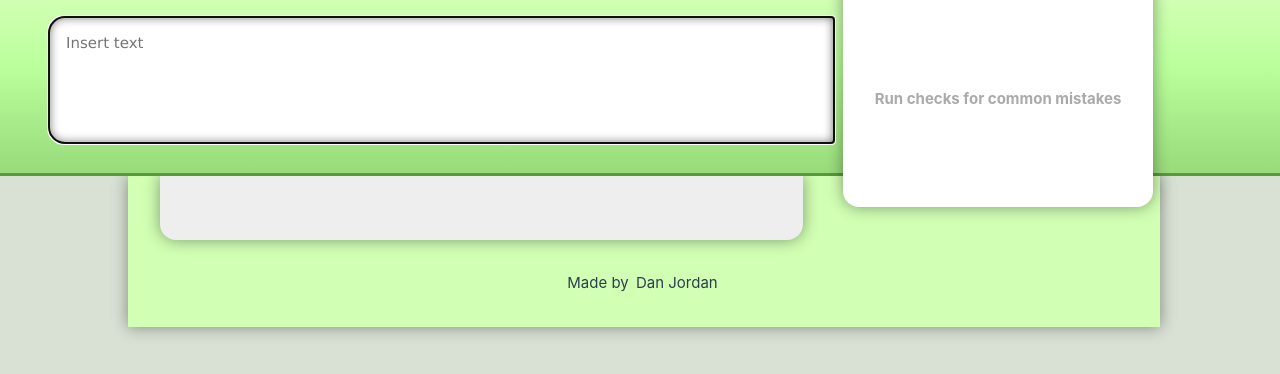
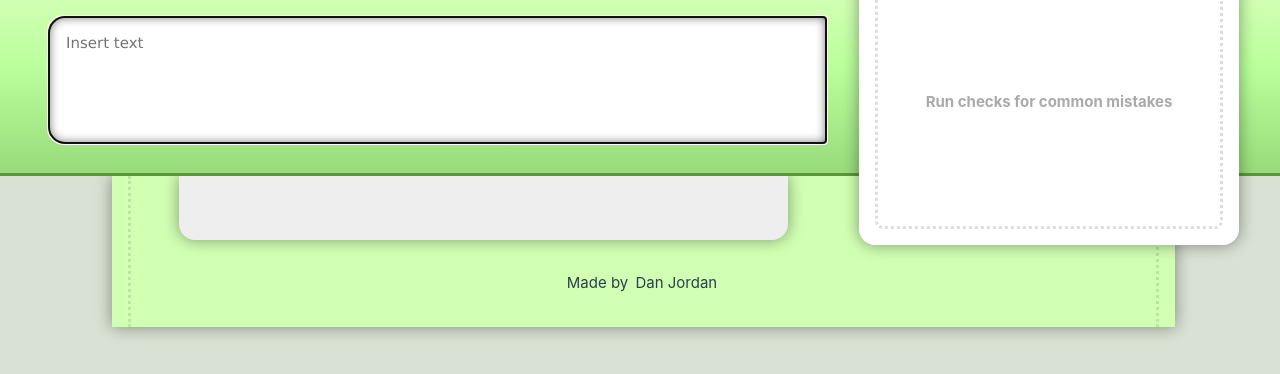
Before and after one commit to TheRabbit42/fic-check, a Vue app: page / in a window 1280 px wide. Shown: the top 374 px of the page. Built offline with nearby package versions, Linux system fonts and the light colour scheme.

Commit message:
css bullshit

```diff
--- a/src/App.vue
+++ b/src/App.vue
@@ -60,6 +60,7 @@ function renderParagraph(paragraph) {
 
         <div class="col-span-4">
           <aside>
+            <div>
               <p v-if="state.messages.length === 0" class="info">
                 Run checks for common mistakes
               </p>
@@ -67,12 +68,14 @@ function renderParagraph(paragraph) {
                 <a :href="msg.href">{{ msg.text }}</a>
                 <p v-html="msg.renderAdditional"></p>
               </p>
+            </div>
           </aside>
         </div>
       </div>
     </header>
 
     <main>
+      <div>
         <div class="container">
           <article v-html="renderedInput"></article>
         </div>
@@ -80,6 +83,7 @@ function renderParagraph(paragraph) {
         <footer>
           Made by <a href="https://www.daniel-jordan.com">Dan Jordan</a>
         </footer>
+      </div>
     </main>
   </div>
 </template>
--- a/src/assets/main.css
+++ b/src/assets/main.css
@@ -25,7 +25,7 @@ header {
 }
 
 main {
-  margin: 0rem 8em 0 8rem;
+  margin: 0rem 7em 0 7rem;
   background-color: var(--color-theme-page)
 }
 
@@ -146,7 +146,7 @@ nav > * {
     padding-left: 2rem;
     padding-right: 2rem;
     grid-template-columns: repeat(12, 1fr);
-    grid-gap: 0.5rem;
+    grid-gap: 2rem;
   }
 
   header {
@@ -154,12 +154,19 @@ nav > * {
   }
 
   aside {
-    margin-top: -2.5rem;
+    margin-top: -5rem;
     position: absolute;
     background: white;
     padding: 2rem 1rem 1rem 1rem;
     border-radius: 0 0 1rem 1rem;
     filter: drop-shadow(0 0 8px rgba(0,0,0,0.4));
+  }
+
+  aside > div {
+    padding: 2rem;
+    border: 3px dotted #ddd;
+    border-radius: 0.5rem;
+    margin-top: 0.5rem;
   }
 
   textarea {
@@ -182,6 +189,14 @@ nav > * {
 
   main {
     filter: drop-shadow(0 0 8px rgba(0,0,0,0.4));
+  }
+
+  main > div {
+    border-width: 0 3px 0 3px;
+    border-style: dotted;
+    border-color: rgba(0, 0, 0, 0.1);
+    margin: 0 1rem 0 1rem;
+    padding: 0 1rem;
   }
 
   nav {
```
Lines whose indentation alone changed are shown as unchanged.
